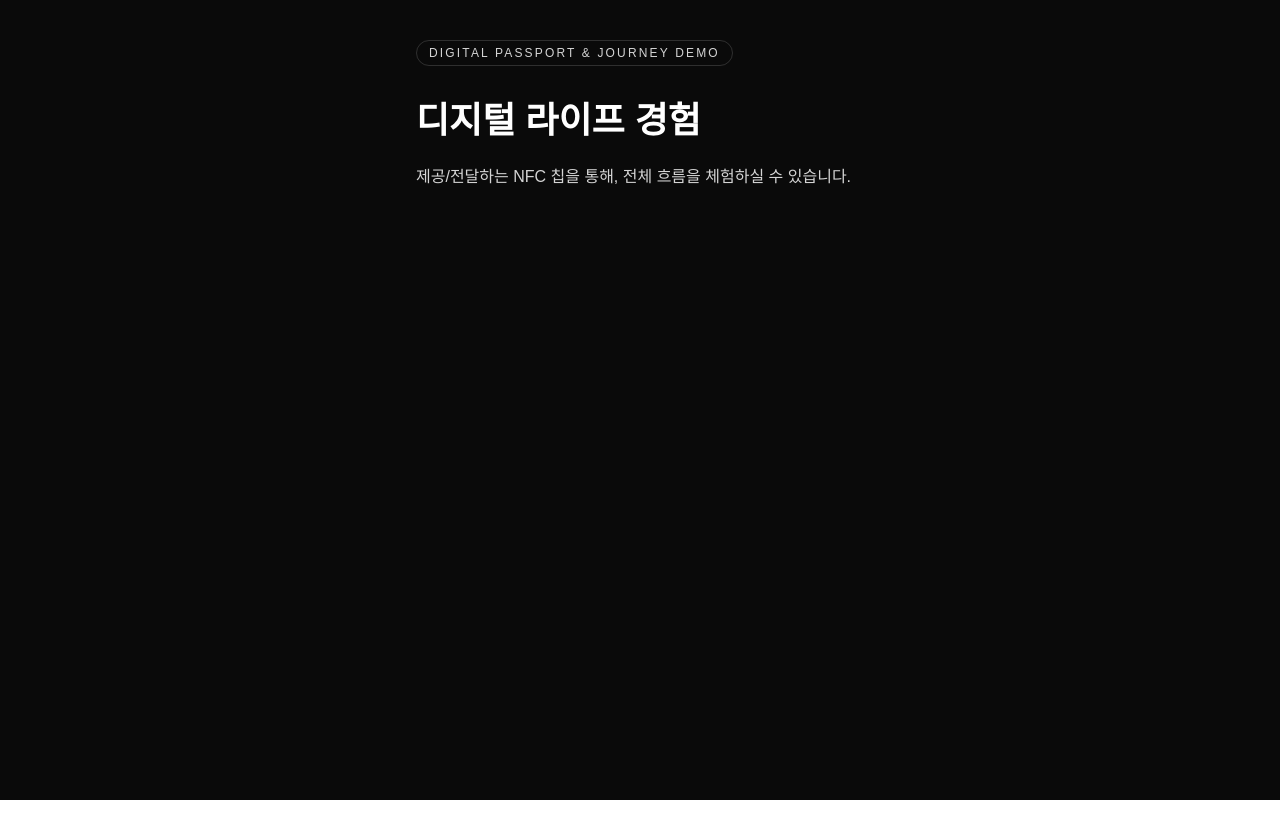
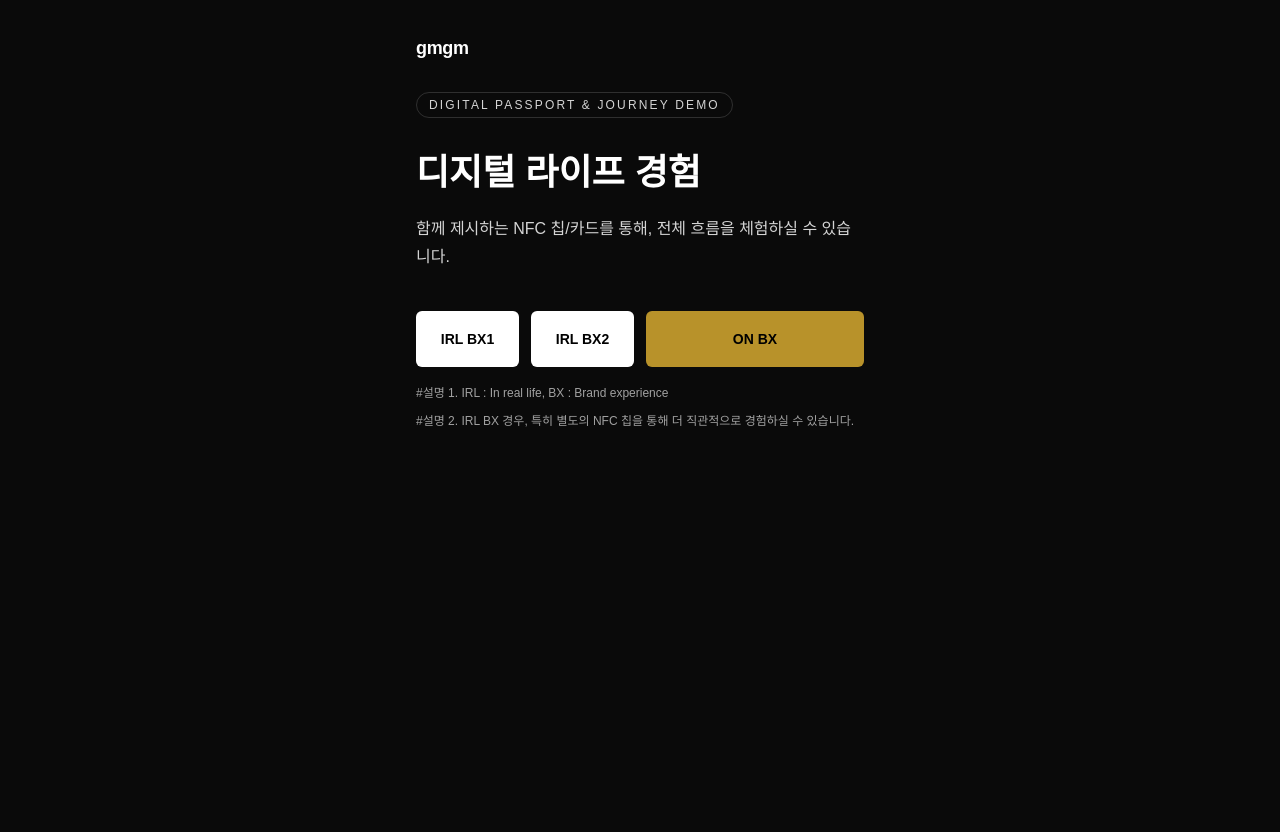
Before and after one commit to lemonkimdev/demo_gm, a Next.js app: page / in a window 1280 px wide. Before the commit the page ends 800 px from the top, so only its background shows below. Built offline with nearby package versions, Linux system fonts and the light colour scheme.

Commit message:
Refine home navigation and theme toggles

```diff
--- a/app/nfc/[tagId]/nfc-demo-client.tsx
+++ b/app/nfc/[tagId]/nfc-demo-client.tsx
@@ -1,5 +1,6 @@
 "use client";
 
+import Link from "next/link";
 import { useMemo, useState } from "react";
 import {
   allowedStyles,
@@ -192,7 +193,9 @@ export default function NfcDemoClient({
   return (
     <main className={`min-h-screen px-4 py-5 transition-colors ${pageBg}`}>
       <div className="mx-auto mb-4 flex h-14 w-full max-w-md items-center justify-between">
-        <p className="text-lg font-black tracking-[-0.02em]">gmgm</p>
+        <Link href="/" className="text-lg font-black tracking-[-0.02em]">
+          gmgm
+        </Link>
       </div>
       <section className="mx-auto w-full max-w-md space-y-4 pb-10">
         <header className={`rounded-md border p-5 ${surface}`}>
@@ -206,37 +209,32 @@ export default function NfcDemoClient({
             >
               ANN [AI+NFT+NFC] Passport Demo
             </p>
-            <div
+            <button
+              type="button"
+              onClick={() => setTheme(isDark ? "light" : "dark")}
               className={`flex h-10 shrink-0 items-center rounded-full border p-1 ${
                 isDark
                   ? "border-white/15 bg-black/30"
                   : "border-neutral-300 bg-neutral-100"
               }`}
-              aria-label="테마 선택"
+              aria-label="테마 전환"
+              title="테마 전환"
             >
-              <button
-                type="button"
-                aria-label="라이트 모드"
-                title="라이트 모드"
-                onClick={() => setTheme("light")}
+              <span
                 className={`flex h-8 w-8 items-center justify-center rounded-full text-sm transition ${
-                  !isDark ? "bg-white shadow-sm" : "text-neutral-400"
+                  !isDark ? "bg-neutral-950 text-white shadow-sm" : "text-neutral-400"
                 }`}
               >
                 ☀
-              </button>
-              <button
-                type="button"
-                aria-label="다크 모드"
-                title="다크 모드"
-                onClick={() => setTheme("dark")}
+              </span>
+              <span
                 className={`flex h-8 w-8 items-center justify-center rounded-full text-sm transition ${
                   isDark ? "bg-white text-black shadow-sm" : "text-neutral-500"
                 }`}
               >
                 ☾
-              </button>
-            </div>
+              </span>
+            </button>
           </div>
           <div className="mt-8 space-y-3">
             <h1 className="text-3xl font-semibold leading-tight">
--- a/app/page.tsx
+++ b/app/page.tsx
@@ -1,10 +1,13 @@
 import Link from "next/link";
 
 export default function Home() {
-  const showDemoLinks = false;
-
   return (
-    <main className="min-h-screen bg-neutral-950 px-5 py-10 text-white">
+    <main className="min-h-screen bg-neutral-950 px-5 py-5 text-white">
+      <div className="mx-auto mb-4 flex h-14 w-full max-w-md items-center justify-between">
+        <Link href="/" className="text-lg font-black tracking-[-0.02em]">
+          gmgm
+        </Link>
+      </div>
       <section className="mx-auto flex min-h-[calc(100vh-5rem)] w-full max-w-md flex-col">
         <div>
           <p className="w-fit rounded-full border border-white/15 px-3 py-1 text-xs font-medium uppercase tracking-[0.18em] text-neutral-300">
@@ -14,27 +17,38 @@ export default function Home() {
             디지털 라이프 경험
           </h1>
           <p className="mt-5 text-base leading-7 text-neutral-300">
-            제공/전달하는 NFC 칩을 통해, 전체 흐름을 체험하실 수 있습니다.
+            함께 제시하는 NFC 칩/카드를 통해, 전체 흐름을 체험하실 수 있습니다.
           </p>
         </div>
 
-        {showDemoLinks ? (
-          // Temporarily hidden so visitors without NFC/direct links cannot enter demos.
-          <div className="mt-16 space-y-3">
+        <div className="mt-10 space-y-4">
+          <div className="grid grid-cols-4 gap-3">
             <Link
               href="/nfc/gm-001"
-              className="flex h-14 items-center justify-center rounded-md bg-white text-base font-semibold text-black transition hover:bg-neutral-200"
+              className="col-span-1 flex h-14 items-center justify-center rounded-md bg-white text-sm font-semibold text-black transition hover:bg-neutral-200"
             >
-              데모 열기
+              IRL BX1
             </Link>
             <Link
-              href="/setup"
-              className="flex h-14 items-center justify-center rounded-md border border-white/15 text-base font-semibold text-white transition hover:bg-white/10"
+              href="/nfc/gm-002"
+              className="col-span-1 flex h-14 items-center justify-center rounded-md bg-white text-sm font-semibold text-black transition hover:bg-neutral-200"
             >
-              NFC 설정 방법
+              IRL BX2
+            </Link>
+            <Link
+              href="/iic"
+              className="col-span-2 flex h-14 items-center justify-center rounded-md bg-[#B8922A] text-sm font-semibold text-black transition hover:bg-[#D4AC52]"
+            >
+              ON BX
             </Link>
           </div>
-        ) : null}
+          <div className="space-y-2 text-xs leading-5 text-neutral-400">
+            <p>#설명 1. IRL : In real life, BX : Brand experience</p>
+            <p>
+              #설명 2. IRL BX 경우, 특히 별도의 NFC 칩을 통해 더 직관적으로 경험하실 수 있습니다.
+            </p>
+          </div>
+        </div>
       </section>
     </main>
   );
--- a/components/BeautyPassportDemo.tsx
+++ b/components/BeautyPassportDemo.tsx
@@ -1,5 +1,6 @@
 "use client";
 
+import Link from "next/link";
 import { useState } from "react";
 import BeautyActionModal from "@/components/BeautyActionModal";
 import BeautyAnalysisCard from "@/components/BeautyAnalysisCard";
@@ -63,7 +64,9 @@ export default function BeautyPassportDemo() {
   return (
     <main className={`min-h-screen px-4 py-5 transition-colors ${pageClass}`}>
       <div className="mx-auto mb-4 flex h-14 w-full max-w-md items-center justify-between">
-        <p className="text-lg font-black tracking-[-0.02em]">gmgm</p>
+        <Link href="/" className="text-lg font-black tracking-[-0.02em]">
+          gmgm
+        </Link>
       </div>
       <section className="mx-auto w-full max-w-md space-y-4 pb-10">
         <header className={`rounded-md border p-5 ${heroCardClass}`}>
@@ -72,37 +75,32 @@ export default function BeautyPassportDemo() {
               AI Beauty Journey Demo
             </p>
             <div className="flex shrink-0 items-center gap-2">
-              <div
+              <button
+                type="button"
+                onClick={() => setTheme(isDark ? "light" : "dark")}
                 className={`flex h-10 items-center rounded-full border p-1 ${
                   isDark
                     ? "border-neutral-300 bg-neutral-100"
                     : "border-neutral-300 bg-neutral-100"
                 }`}
-                aria-label="테마 선택"
+                aria-label="테마 전환"
+                title="테마 전환"
               >
-                <button
-                  type="button"
-                  aria-label="라이트 모드"
-                  title="라이트 모드"
-                  onClick={() => setTheme("light")}
+                <span
                   className={`flex h-8 w-8 items-center justify-center rounded-full text-sm transition ${
-                    !isDark ? "bg-white shadow-sm" : "text-neutral-500"
+                    !isDark ? "bg-neutral-950 text-white shadow-sm" : "text-neutral-500"
                   }`}
                 >
                   ☀
-                </button>
-                <button
-                  type="button"
-                  aria-label="다크 모드"
-                  title="다크 모드"
-                  onClick={() => setTheme("dark")}
+                </span>
+                <span
                   className={`flex h-8 w-8 items-center justify-center rounded-full text-sm transition ${
                     isDark ? "bg-neutral-950 text-white shadow-sm" : "text-neutral-500"
                   }`}
                 >
                   ☾
-                </button>
-              </div>
+                </span>
+              </button>
               <button
                 type="button"
                 onClick={() => setLoggedIn(true)}
--- a/src/iic-pages/iic/Genesis.jsx
+++ b/src/iic-pages/iic/Genesis.jsx
@@ -186,7 +186,7 @@ export default function Genesis() {
                 판매 등록
               </button>
               <div className="pointer-events-none absolute bottom-full right-0 mb-3 w-56 rounded-2xl border border-[var(--iic-gold)] bg-[var(--iic-card)] p-3 text-xs leading-5 text-[var(--iic-text)] opacity-0 shadow-2xl shadow-black/60 transition group-hover:opacity-100 group-active:opacity-100">
-                Genesis 보유자는 평생 혜택을 잃게 됩니다. 정말로?
+                Genesis 보유자는 판매될 경우, Genesis 고유의 평생 혜택을 잃게 됩니다. 정말로 선택하시겠습니까?
               </div>
             </div>
           </div>
--- a/src/iic-pages/iic/IICLayout.jsx
+++ b/src/iic-pages/iic/IICLayout.jsx
@@ -196,7 +196,9 @@ export default function IICLayout({ children }) {
           >
             go to Top
           </Link>
-          <div
+          <button
+            type="button"
+            onClick={() => setTheme(isDark ? "light" : "dark")}
             style={{
               minHeight: 36,
               display: "inline-flex",
@@ -205,46 +207,42 @@ export default function IICLayout({ children }) {
               borderRadius: 999,
               padding: 3,
               background: isDark ? "rgba(0,0,0,0.35)" : "rgba(255,255,255,0.68)",
+              cursor: "pointer",
             }}
-            aria-label="IIC 테마 선택"
+            aria-label="IIC 테마 전환"
+            title="IIC 테마 전환"
           >
-            <button
-              type="button"
-              aria-label="라이트 모드"
-              title="라이트 모드"
-              onClick={() => setTheme("light")}
+            <span
               style={{
                 width: 30,
                 height: 30,
-                border: 0,
+                display: "inline-flex",
+                alignItems: "center",
+                justifyContent: "center",
                 borderRadius: 999,
-                background: !isDark ? "#ffffff" : "transparent",
-                color: !isDark ? "#111111" : "var(--iic-text-muted)",
+                background: !isDark ? "#111111" : "transparent",
+                color: !isDark ? "#ffffff" : "var(--iic-text-muted)",
                 fontSize: 14,
-                cursor: "pointer",
               }}
             >
               ☀
-            </button>
-            <button
-              type="button"
-              aria-label="다크 모드"
-              title="다크 모드"
-              onClick={() => setTheme("dark")}
+            </span>
+            <span
               style={{
                 width: 30,
                 height: 30,
-                border: 0,
+                display: "inline-flex",
+                alignItems: "center",
+                justifyContent: "center",
                 borderRadius: 999,
                 background: isDark ? "#ffffff" : "transparent",
                 color: isDark ? "#111111" : "var(--iic-text-muted)",
                 fontSize: 14,
-                cursor: "pointer",
               }}
             >
               ☾
-            </button>
-          </div>
+            </span>
+          </button>
         </nav>
       </header>
       <section style={{ padding: "24px 24px 40px" }}>{children}</section>
```
